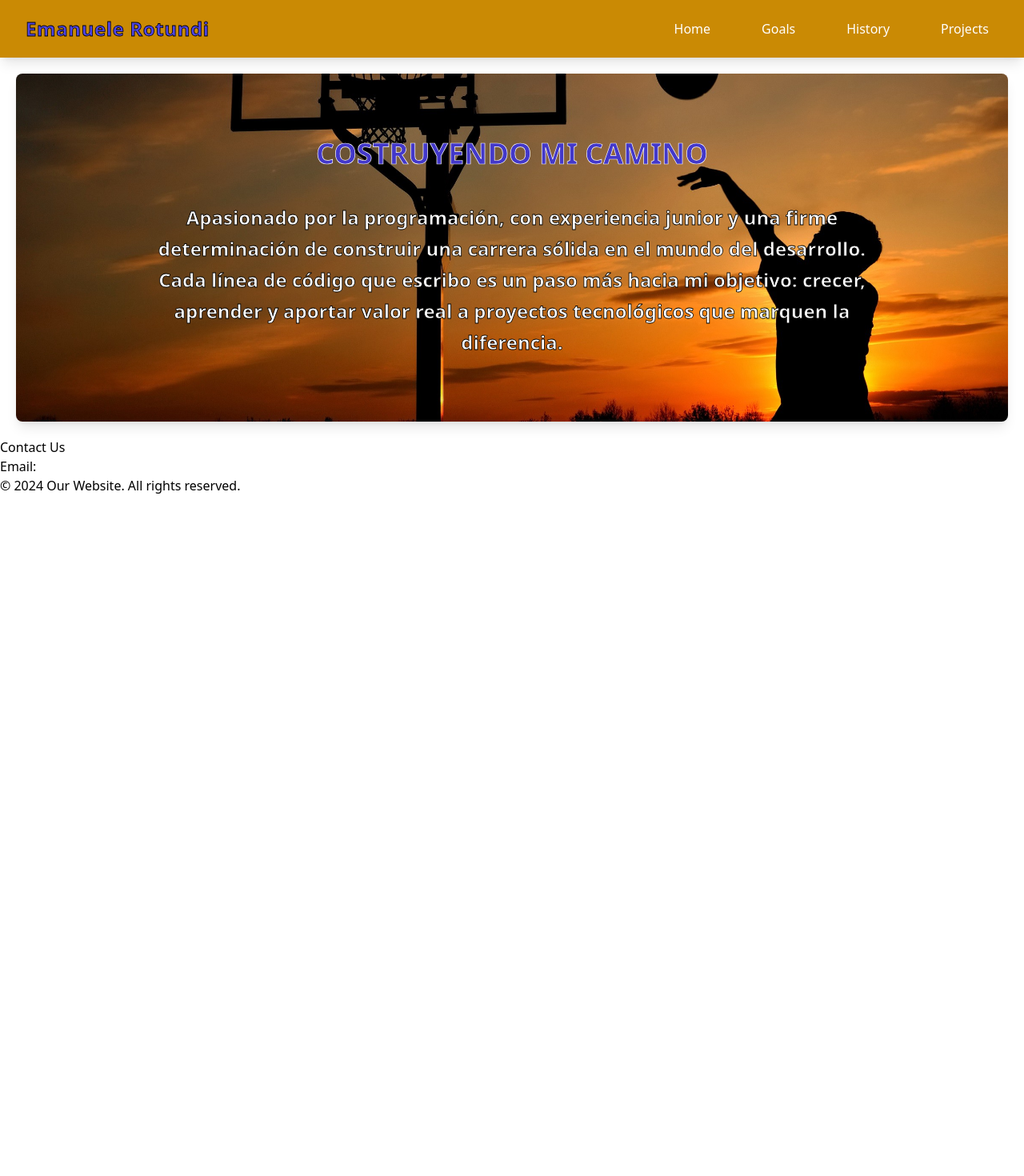
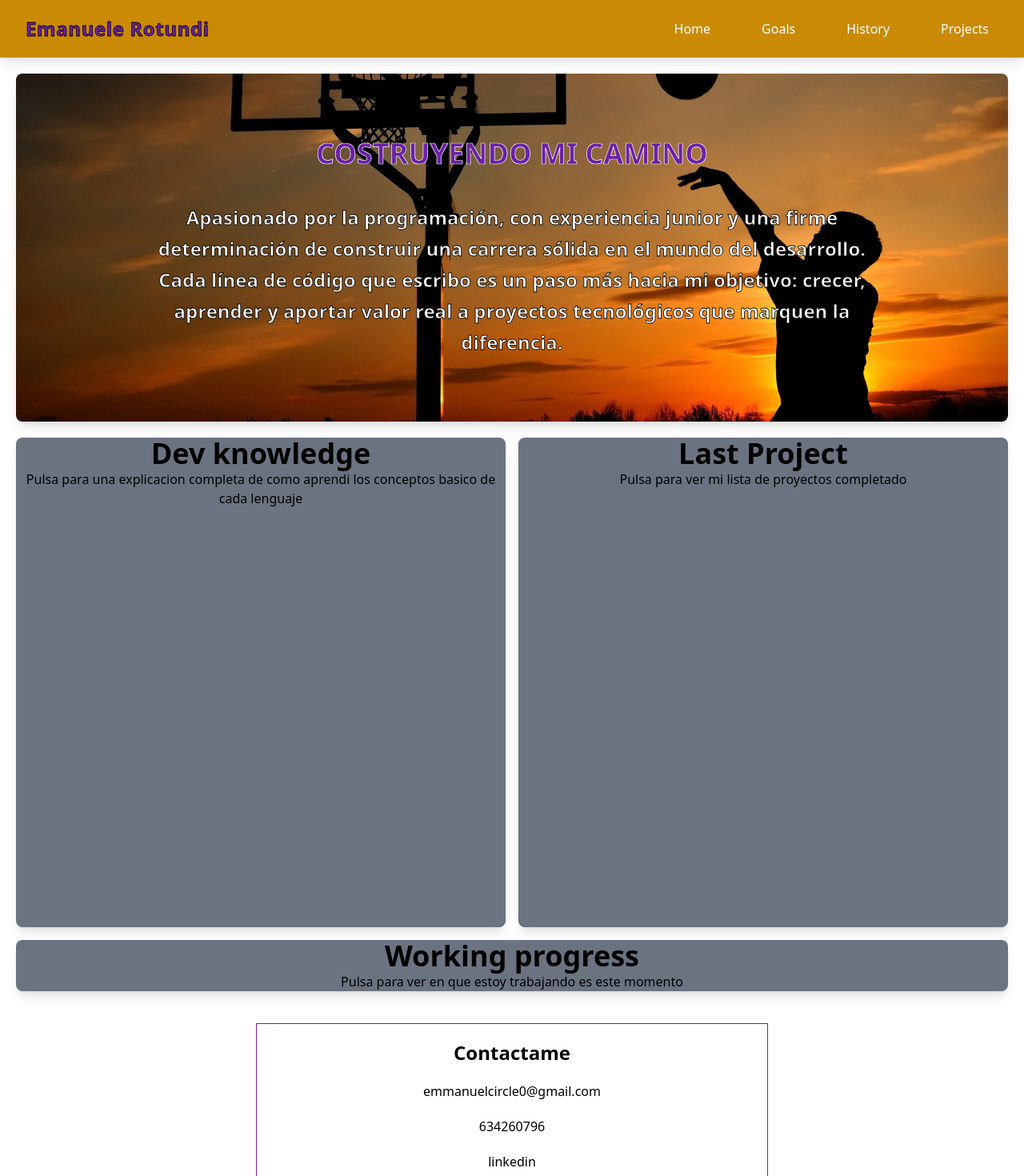
Before and after one commit to emrotu24/emrotu.basic.projects, a React (Vite) app: page / in a window 1280 px wide. Shown: the top 1470 px of the page at 80% size. Before the commit the page ends 800 px from the top, so only its background shows below. Built offline with nearby package versions, Linux system fonts and the light colour scheme.

Commit message:
Aggiunta sezione overview e posizionamento sezioni homepage

```diff
--- a/Components/Contacts.jsx
+++ b/Components/Contacts.jsx
@@ -1,8 +1,11 @@
 export default function Contacts() {
   return(
-    <section className="contacts">
-      <h2>Contact Us</h2>
-      <p>Email:</p>
+    <section className="contacts flex flex-col item-center text-center gap-5 border border-doubled border-purple-800 py-5 w-3/6 mx-auto my-10">
+      <h2 className="font-bold text-2xl">Contactame</h2>
+      <p>emmanuelcircle0@gmail.com</p>
+      <p>634260796</p>
+      <p>linkedin</p>
+      <p>GitHun</p>
     </section>
   )
 }
--- a/Components/Footer.jsx
+++ b/Components/Footer.jsx
@@ -1,7 +1,7 @@
 export default function Footer() {
   return(
-    <footer className="footer">
-      <p>&copy; 2024 Our Website. All rights reserved.</p>
+    <footer className="footer flex flex-col items-center my-10">
+      <p>&copy; 2025 Emanuele Rotundi Workhouse. All rights reserved.</p>
     </footer>
   )
 }
--- a/Components/Introduction.jsx
+++ b/Components/Introduction.jsx
@@ -4,7 +4,7 @@ export default function Introduction() {
   return(
     <section className="group introduction bg-cover bg-no-repeat bg-center flex flex-col text-center py-20 my-5 mx-5 rounded-lg shadow-lg"
             style={{ backgroundImage: `url(${IntroductionWallpaper})` }}>
-        <h1 className="text-4xl text-outline-title font-bold text-indigo-700 group-hover:animate-bounce transition pb-10">COSTRUYENDO MI CAMINO</h1>
+        <h1 className="text-4xl text-outline-title font-bold text-purple-800 group-hover:animate-bounce transition pb-10">COSTRUYENDO MI CAMINO</h1>
         <p className="text-2xl text-outline text-white font-bold mx-40 leading-relaxed">Apasionado por la programación, con experiencia junior y una firme determinación de construir una carrera sólida en el mundo del desarrollo. Cada línea de código que escribo es un paso más hacia mi objetivo: crecer, aprender y aportar valor real a proyectos tecnológicos que marquen la diferencia.</p>
     </section>
   )
--- a/Components/Navbar.jsx
+++ b/Components/Navbar.jsx
@@ -5,12 +5,12 @@ import { Link } from 'react-router-dom';
 export default function Navbar() {
   return (
     <nav className="bg-yellow-600 text-white px-8 py-5 flex items-center justify-between shadow-lg">
-      <div className="font-bold text-outline text-indigo-600 text-2xl tracking-wide">Emanuele Rotundi</div>
+      <div className="font-bold text-outline text-purple-800 text-2xl tracking-wide">Emanuele Rotundi</div>
       <ul className="flex gap-10">
-        <li><Link to="/" className="hover:text-indigo-600 transition px-3 py-2 rounded-md">Home</Link></li>
-        <li><Link to="/goals" className="hover:text-indigo-600 transition px-3 py-2 rounded-md">Goals</Link></li>
-        <li><Link to="/history" className="hover:text-indigo-600 transition px-3 py-2 rounded-md">History</Link></li>
-        <li><Link to="/projects" className="hover:text-indigo-600 transition px-3 py-2 rounded-md">Projects</Link></li>
+        <li><Link to="/" className="hover:text-purple-800 transition px-3 py-2 rounded-md">Home</Link></li>
+        <li><Link to="/goals" className="hover:text-purple-800 transition px-3 py-2 rounded-md">Goals</Link></li>
+        <li><Link to="/history" className="hover:text-purple-800 transition px-3 py-2 rounded-md">History</Link></li>
+        <li><Link to="/projects" className="hover:text-purple-800 transition px-3 py-2 rounded-md">Projects</Link></li>
       </ul>
     </nav>
   );
--- /dev/null
+++ b/Components/Overview.jsx
@@ -0,0 +1,18 @@
+export default function Overview() {
+    return(
+        <section className="grid rid-cols-1 sm:grid-cols-2 gap-4 justify-items-center mx-5">
+            <div className="aspect-square w-full text-center rounded-lg shadow-lg bg-gray-500">
+                <h2 className="font-semibold text-4xl">Dev knowledge</h2>
+                <p>Pulsa para una explicacion completa de como aprendi los conceptos basico de cada lenguaje</p>
+            </div>
+            <div className="aspect-square w-full text-center rounded-lg shadow-lg bg-gray-500">
+                <h2 className="font-semibold text-4xl">Last Project</h2>
+                <p>Pulsa para ver mi lista de proyectos completado</p>
+            </div>
+            <div className="col-span-2 w-full text-center rounded-lg shadow-lg bg-gray-500">
+                <h2 className="font-semibold text-4xl">Working progress</h2>
+                <p>Pulsa para ver en que estoy trabajando es este momento</p>
+            </div>
+        </section>
+    )
+}
--- a/Pages/Home.jsx
+++ b/Pages/Home.jsx
@@ -2,12 +2,14 @@ import React from 'react';
 import Introduction from '../Components/Introduction';
 import Contacts from '../Components/Contacts';
 import Footer from '../Components/Footer';
+import Overview from '../Components/Overview';
 
 export default function Home() {
   return(
     <>
       <main>
         <Introduction />
+        <Overview />
         <Contacts />
         <Footer />
       </main>
```
Also changed, not shown: 6 other files (tests, documents, lock files or other folders).
